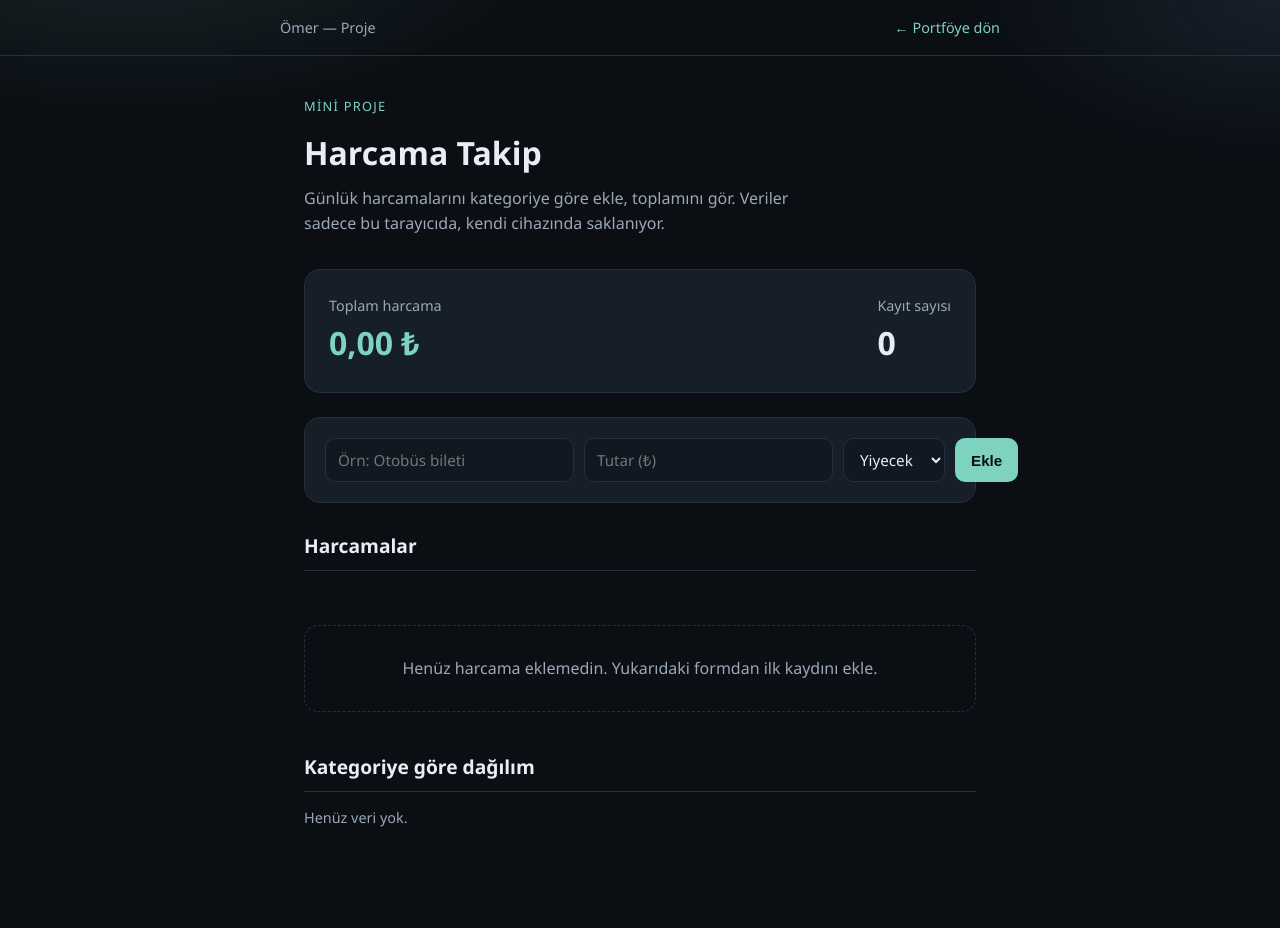
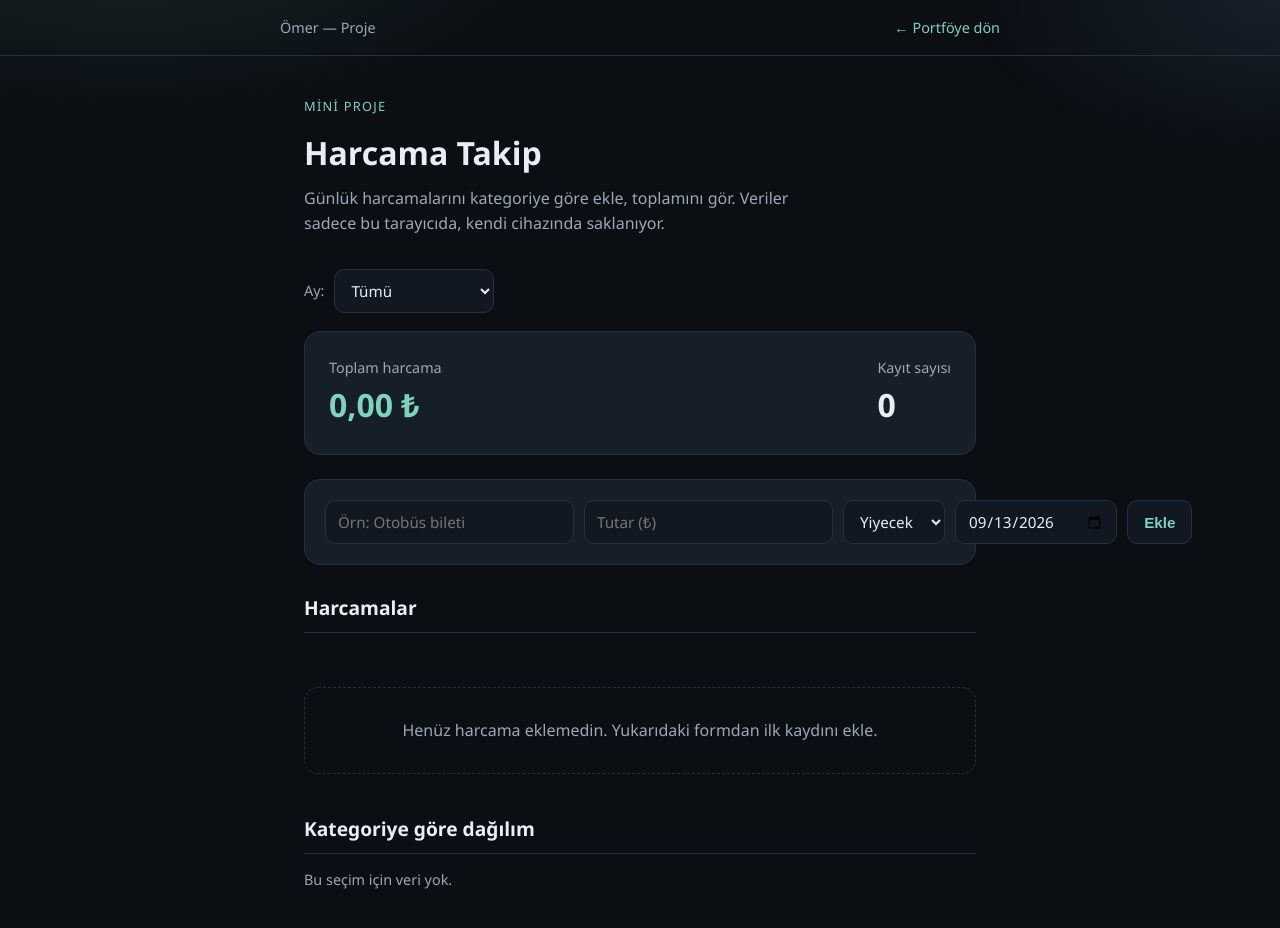
Before and after one commit to omer-codes-design/portfoy-sitem, a plain HTML site: page harcama-takip.html in a window 1280 px wide. Drawn offline with Linux system fonts and the light colour scheme.

Commit message:
Update harcama-takip.html

```diff
--- a/harcama-takip.html
+++ b/harcama-takip.html
@@ -51,6 +51,10 @@
   h1 { font-size: 2rem; margin-bottom: 8px; }
   .sub { color: var(--muted); margin-bottom: 32px; max-width: 55ch; }
 
+  .filter-row { display: flex; align-items: center; gap: 10px; margin-bottom: 18px; }
+  .filter-label { color: var(--muted); font-size: 0.9rem; }
+  #month-filter { min-width: 160px; }
+
   .summary {
     background: var(--card);
     border: 1px solid var(--line);
@@ -74,7 +78,7 @@
     padding: 20px;
     margin-bottom: 28px;
     display: grid;
-    grid-template-columns: 2fr 1fr 1fr auto;
+    grid-template-columns: 2fr 1fr 1fr 1fr auto;
     gap: 10px;
   }
   form label { display: none; }
@@ -89,16 +93,16 @@
   }
   input:focus, select:focus { outline: 2px solid var(--accent); outline-offset: 1px; }
   button {
-    background: var(--accent);
-    color: #0b0f14;
-    border: none;
+    background: var(--bg-soft);
+    color: var(--accent);
+    border: 1px solid var(--line);
     border-radius: 10px;
     padding: 10px 16px;
     font-weight: 600;
     cursor: pointer;
     font-size: 0.95rem;
   }
-  button:hover { filter: brightness(1.08); }
+  button:hover { border-color: var(--accent); }
 
   h2 { font-size: 1.2rem; margin-bottom: 14px; padding-bottom: 8px; border-bottom: 1px solid var(--line); }
 
@@ -170,6 +174,11 @@
   <h1>Harcama Takip</h1>
   <p class="sub">Günlük harcamalarını kategoriye göre ekle, toplamını gör. Veriler sadece bu tarayıcıda, kendi cihazında saklanıyor.</p>
 
+  <div class="filter-row">
+    <label for="month-filter" class="filter-label">Ay:</label>
+    <select id="month-filter"><option value="all">Tümü</option></select>
+  </div>
+
   <div class="summary">
     <div>
       <div class="label">Toplam harcama</div>
@@ -196,6 +205,9 @@
       <option value="Okul">Okul</option>
       <option value="Diğer">Diğer</option>
     </select>
+
+    <label for="date">Tarih</label>
+    <input id="date" type="date">
 
     <button type="submit">Ekle</button>
   </form>
@@ -226,6 +238,10 @@
   const totalEl = document.getElementById("total-amount");
   const countEl = document.getElementById("total-count");
   const breakdownEl = document.getElementById("breakdown");
+  const monthFilterEl = document.getElementById("month-filter");
+  const dateInput = document.getElementById("date");
+
+  dateInput.value = new Date().toISOString().slice(0, 10);
 
   function save() {
     localStorage.setItem(STORAGE_KEY, JSON.stringify(expenses));
@@ -235,14 +251,40 @@
     return n.toLocaleString("tr-TR", { minimumFractionDigits: 2, maximumFractionDigits: 2 }) + " ₺";
   }
 
+  const MONTH_NAMES = ["Ocak","Şubat","Mart","Nisan","Mayıs","Haziran","Temmuz","Ağustos","Eylül","Ekim","Kasım","Aralık"];
+
+  function monthKey(dateStr) {
+    return (dateStr || "").slice(0, 7); // "YYYY-MM"
+  }
+
+  function monthLabel(key) {
+    const [y, m] = key.split("-");
+    return `${MONTH_NAMES[parseInt(m, 10) - 1]} ${y}`;
+  }
+
+  function refreshMonthOptions() {
+    const keys = Array.from(new Set(expenses.map((e) => monthKey(e.date)).filter(Boolean))).sort().reverse();
+    const current = monthFilterEl.value;
+    monthFilterEl.innerHTML = '<option value="all">Tümü</option>' +
+      keys.map((k) => `<option value="${k}">${monthLabel(k)}</option>`).join("");
+    if (keys.includes(current)) monthFilterEl.value = current;
+  }
+
   function render() {
+    refreshMonthOptions();
+    const filter = monthFilterEl.value;
+    const visible = filter === "all" ? expenses : expenses.filter((e) => monthKey(e.date) === filter);
+
     listEl.innerHTML = "";
-    emptyEl.style.display = expenses.length ? "none" : "block";
+    emptyEl.style.display = visible.length ? "none" : "block";
+    emptyEl.textContent = expenses.length
+      ? "Bu ayda harcama yok."
+      : "Henüz harcama eklemedin. Yukarıdaki formdan ilk kaydını ekle.";
 
     let total = 0;
     const totalsByCategory = {};
 
-    expenses.forEach((exp) => {
+    [...visible].sort((a, b) => (b.date || "").localeCompare(a.date || "")).forEach((exp) => {
       total += exp.amount;
       totalsByCategory[exp.category] = (totalsByCategory[exp.category] || 0) + exp.amount;
 
@@ -251,7 +293,7 @@
       li.innerHTML = `
         <div class="info">
           <span class="desc">${exp.desc}</span>
-          <span class="cat"><span class="dot" style="background:${CATEGORY_COLORS[exp.category] || '#9aa8b8'}"></span>${exp.category}</span>
+          <span class="cat"><span class="dot" style="background:${CATEGORY_COLORS[exp.category] || '#9aa8b8'}"></span>${exp.category}${exp.date ? " · " + exp.date : ""}</span>
         </div>
         <div class="right">
           <span class="amount">${formatTL(exp.amount)}</span>
@@ -262,12 +304,12 @@
     });
 
     totalEl.textContent = formatTL(total);
-    countEl.textContent = expenses.length;
+    countEl.textContent = visible.length;
 
     breakdownEl.innerHTML = "";
     const categories = Object.keys(totalsByCategory);
     if (categories.length === 0) {
-      breakdownEl.innerHTML = '<p style="color:var(--muted); font-size:0.9rem;">Henüz veri yok.</p>';
+      breakdownEl.innerHTML = '<p style="color:var(--muted); font-size:0.9rem;">Bu seçim için veri yok.</p>';
     } else {
       categories.sort((a, b) => totalsByCategory[b] - totalsByCategory[a]);
       categories.forEach((cat) => {
@@ -289,14 +331,18 @@
     const desc = document.getElementById("desc").value.trim();
     const amount = parseFloat(document.getElementById("amount").value);
     const category = document.getElementById("category").value;
+    const date = dateInput.value || new Date().toISOString().slice(0, 10);
     if (!desc || isNaN(amount) || amount <= 0) return;
 
-    expenses.push({ id: Date.now(), desc, amount, category });
+    expenses.push({ id: Date.now(), desc, amount, category, date });
     save();
     render();
     form.reset();
+    dateInput.value = new Date().toISOString().slice(0, 10);
     document.getElementById("desc").focus();
   });
+
+  monthFilterEl.addEventListener("change", render);
 
   listEl.addEventListener("click", (e) => {
     const btn = e.target.closest(".del");
```
